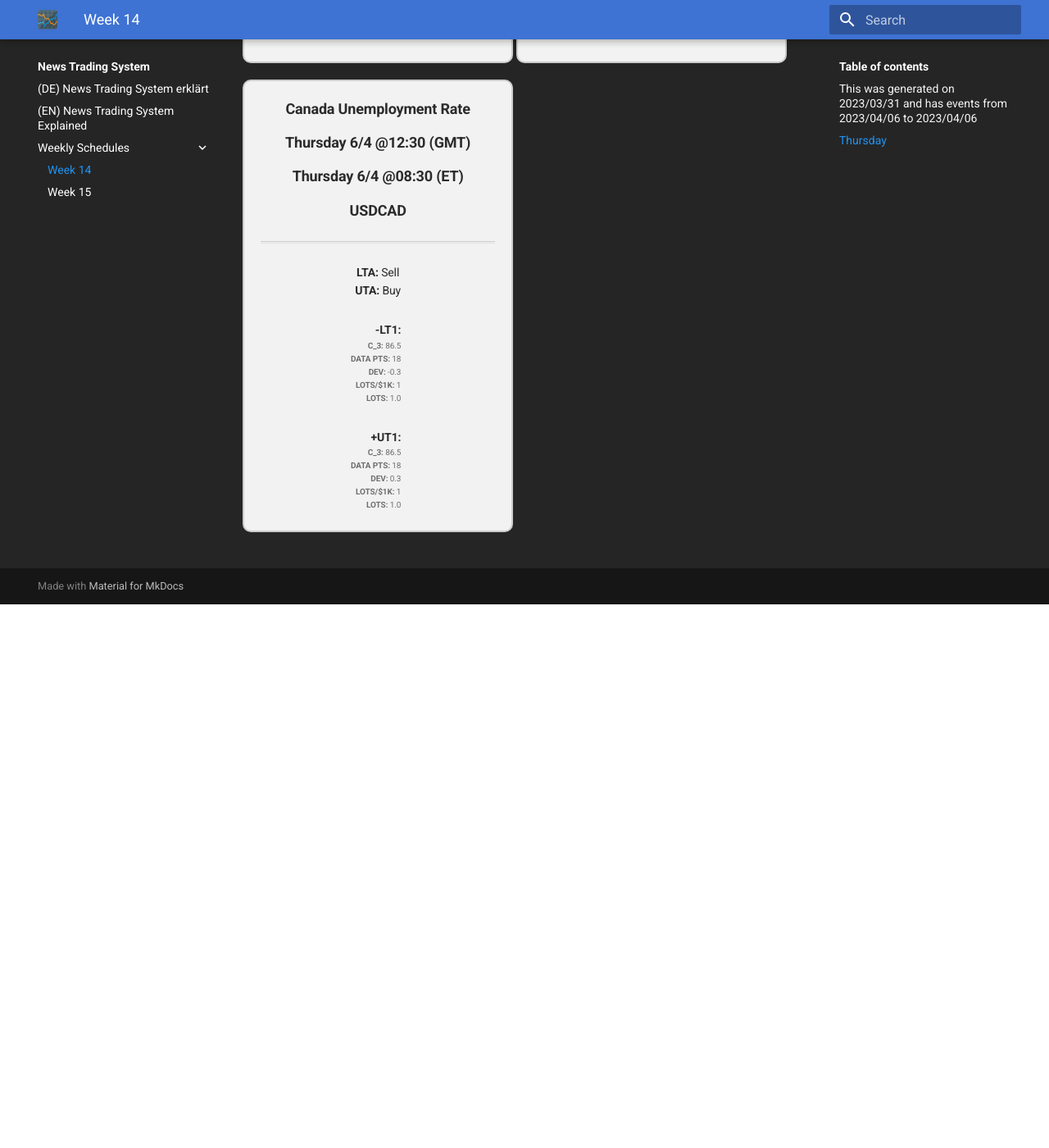
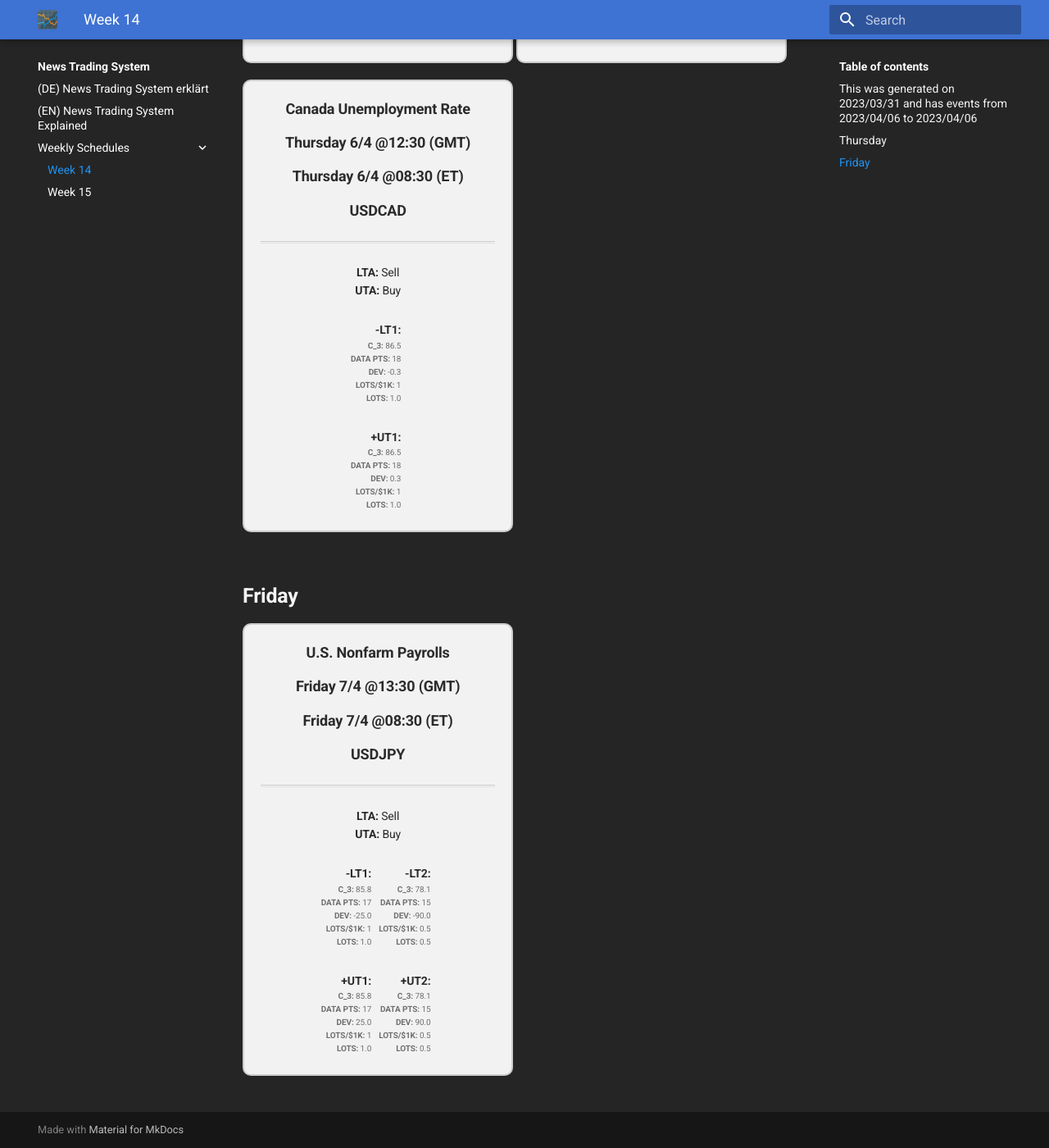
Before and after one commit to spliffli/news-trading-analyzer, an MkDocs documentation site: the page built from docs/weekly-schedules/week-14-schedule.md, in a window 1280 px wide and 1400 px high, scrolled down 833 px. Shown: the whole window at 82% size. Built offline with MkDocs 1.6.1 and Material for MkDocs 9.7.7, drawn with Linux system fonts in a browser that asks for light colours; comment, search, counter and statistics services are not loaded; before the commit the page ends 1570 px from its top, so only the background shows below that.

Commit message:
added NFP to Week 14's schedule. For some reason it was missing.

```diff
--- a/docs/weekly-schedules/week-14-schedule.md
+++ b/docs/weekly-schedules/week-14-schedule.md
@@ -5,143 +5,196 @@
 
 --------
 
-## Thursday
+## **Thursday**
 
-  <div class="card-wrapper">
-<div class="card">
-  <h3>U.S. Initial Jobless Claims</h3>
-  <h3>Thursday 6/4 @12:30 (GMT)</h3>
-  <h3>Thursday 6/4 @08:30 (ET)</h3>
-  <h3>USDJPY</h3>
-  <hr>
-  <div class="triggers">
-    <h4>LTA: <span>Buy</span></h4>
-    <h4>UTA: <span>Sell</span></h4>
-    <br>
-      <div class="lower-triggers">
-      <div class="trigger">
-        <h4>-LT1:</h4>
-        <h5>c_3: <span>78.6</span></h5>
-        <h5>data pts: <span>72</span></h5>
-        <h5>dev: <span>-12.0</span></h5>
-        <h5>lots/$1k: <span>0.5</span></h5>
-        <h5>lots: <span>0.5</span></h5>
+<div class="card-wrapper">
+  <div class="card">
+    <h3>U.S. Initial Jobless Claims</h3>
+    <h3>Thursday 6/4 @12:30 (GMT)</h3>
+    <h3>Thursday 6/4 @08:30 (ET)</h3>
+    <h3>USDJPY</h3>
+    <hr>
+    <div class="triggers">
+      <h4>LTA: <span>Buy</span></h4>
+      <h4>UTA: <span>Sell</span></h4>
+      <br>
+        <div class="lower-triggers">
+        <div class="trigger">
+          <h4>-LT1:</h4>
+          <h5>c_3: <span>78.6</span></h5>
+          <h5>data pts: <span>72</span></h5>
+          <h5>dev: <span>-12.0</span></h5>
+          <h5>lots/$1k: <span>0.5</span></h5>
+          <h5>lots: <span>0.5</span></h5>
+        </div>
+      </div>
+      <br>
+      <div class="upper-triggers">
+        <div class="trigger">
+        <h4>+UT1:</h4>
+          <h5>c_3: <span>78.6</span></h5>
+          <h5>data pts: <span>72</span></h5>
+          <h5>dev: <span>12.0</span></h5>
+          <h5>lots/$1k: <span>0.5</span></h5>
+          <h5>lots: <span>0.5</span></h5>
+        </div>
       </div>
     </div>
-    <br>
-    <div class="upper-triggers">
-      <div class="trigger">
-      <h4>+UT1:</h4>
-        <h5>c_3: <span>78.6</span></h5>
-        <h5>data pts: <span>72</span></h5>
-        <h5>dev: <span>12.0</span></h5>
-        <h5>lots/$1k: <span>0.5</span></h5>
-        <h5>lots: <span>0.5</span></h5>
+  </div>
+  </div>  <div class="card-wrapper">
+  <div class="card">
+    <h3>Canada Employment Change</h3>
+    <h3>Thursday 6/4 @12:30 (GMT)</h3>
+    <h3>Thursday 6/4 @08:30 (ET)</h3>
+    <h3>USDCAD</h3>
+    <hr>
+    <div class="triggers">
+      <h4>LTA: <span>Buy</span></h4>
+      <h4>UTA: <span>Sell</span></h4>
+      <br>
+        <div class="lower-triggers">
+        <div class="trigger">
+          <h4>-LT1:</h4>
+          <h5>c_3: <span>87.6</span></h5>
+          <h5>data pts: <span>15</span></h5>
+          <h5>dev: <span>-10.0</span></h5>
+          <h5>lots/$1k: <span>1</span></h5>
+          <h5>lots: <span>1.0</span></h5>
+        </div>
+        <div class="trigger">
+          <h4>-LT2:</h4>
+          <h5>c_3: <span>78.8</span></h5>
+          <h5>data pts: <span>15</span></h5>
+          <h5>dev: <span>-25.0</span></h5>
+          <h5>lots/$1k: <span>0.5</span></h5>
+          <h5>lots: <span>0.5</span></h5>
+        </div>
+        <div class="trigger">
+          <h4>-LT3:</h4>
+          <h5>c_3: <span>99.0</span></h5>
+          <h5>data pts: <span>16</span></h5>
+          <h5>dev: <span>-50.0</span></h5>
+          <h5>lots/$1k: <span>2</span></h5>
+          <h5>lots: <span>2.0</span></h5>
+        </div>
+      </div>
+      <br>
+      <div class="upper-triggers">
+        <div class="trigger">
+        <h4>+UT1:</h4>
+          <h5>c_3: <span>87.6</span></h5>
+          <h5>data pts: <span>15</span></h5>
+          <h5>dev: <span>10.0</span></h5>
+          <h5>lots/$1k: <span>1</span></h5>
+          <h5>lots: <span>1.0</span></h5>
+        </div>
+        <div class="trigger">
+        <h4>+UT2:</h4>
+          <h5>c_3: <span>78.8</span></h5>
+          <h5>data pts: <span>15</span></h5>
+          <h5>dev: <span>25.0</span></h5>
+          <h5>lots/$1k: <span>0.5</span></h5>
+          <h5>lots: <span>0.5</span></h5>
+        </div>
+        <div class="trigger">
+        <h4>+UT3:</h4>
+          <h5>c_3: <span>99.0</span></h5>
+          <h5>data pts: <span>16</span></h5>
+          <h5>dev: <span>50.0</span></h5>
+          <h5>lots/$1k: <span>2</span></h5>
+          <h5>lots: <span>2.0</span></h5>
+        </div>
       </div>
     </div>
-
+  </div>
+  </div>  <div class="card-wrapper">
+  <div class="card">
+    <h3>Canada Unemployment Rate</h3>
+    <h3>Thursday 6/4 @12:30 (GMT)</h3>
+    <h3>Thursday 6/4 @08:30 (ET)</h3>
+    <h3>USDCAD</h3>
+    <hr>
+    <div class="triggers">
+      <h4>LTA: <span>Sell</span></h4>
+      <h4>UTA: <span>Buy</span></h4>
+      <br>
+        <div class="lower-triggers">
+        <div class="trigger">
+          <h4>-LT1:</h4>
+          <h5>c_3: <span>86.5</span></h5>
+          <h5>data pts: <span>18</span></h5>
+          <h5>dev: <span>-0.3</span></h5>
+          <h5>lots/$1k: <span>1</span></h5>
+          <h5>lots: <span>1.0</span></h5>
+        </div>
+      </div>
+      <br>
+      <div class="upper-triggers">
+        <div class="trigger">
+        <h4>+UT1:</h4>
+          <h5>c_3: <span>86.5</span></h5>
+          <h5>data pts: <span>18</span></h5>
+          <h5>dev: <span>0.3</span></h5>
+          <h5>lots/$1k: <span>1</span></h5>
+          <h5>lots: <span>1.0</span></h5>
+        </div>
+      </div>
+    </div>
   </div>
 </div>
-</div>  <div class="card-wrapper">
-<div class="card">
-  <h3>Canada Employment Change</h3>
-  <h3>Thursday 6/4 @12:30 (GMT)</h3>
-  <h3>Thursday 6/4 @08:30 (ET)</h3>
-  <h3>USDCAD</h3>
-  <hr>
-  <div class="triggers">
-    <h4>LTA: <span>Buy</span></h4>
-    <h4>UTA: <span>Sell</span></h4>
-    <br>
-      <div class="lower-triggers">
-      <div class="trigger">
-        <h4>-LT1:</h4>
-        <h5>c_3: <span>87.6</span></h5>
-        <h5>data pts: <span>15</span></h5>
-        <h5>dev: <span>-10.0</span></h5>
-        <h5>lots/$1k: <span>1</span></h5>
-        <h5>lots: <span>1.0</span></h5>
+
+
+
+## **Friday**
+
+<div class="card-wrapper">
+  <div class="card">
+    <h3>U.S. Nonfarm Payrolls</h3>
+    <h3>Friday 7/4 @13:30 (GMT)</h3>
+    <h3>Friday 7/4 @08:30 (ET)</h3>
+    <h3>USDJPY</h3>
+    <hr>
+    <div class="triggers">
+      <h4>LTA: <span>Sell</span></h4>
+      <h4>UTA: <span>Buy</span></h4>
+      <br>
+        <div class="lower-triggers">
+        <div class="trigger">
+          <h4>-LT1:</h4>
+          <h5>c_3: <span>85.8</span></h5>
+          <h5>data pts: <span>17</span></h5>
+          <h5>dev: <span>-25.0</span></h5>
+          <h5>lots/$1k: <span>1</span></h5>
+          <h5>lots: <span>1.0</span></h5>
+        </div>
+        <div class="trigger">
+          <h4>-LT2:</h4>
+          <h5>c_3: <span>78.1</span></h5>
+          <h5>data pts: <span>15</span></h5>
+          <h5>dev: <span>-90.0</span></h5>
+          <h5>lots/$1k: <span>0.5</span></h5>
+          <h5>lots: <span>0.5</span></h5>
+        </div>
       </div>
-      <div class="trigger">
-        <h4>-LT2:</h4>
-        <h5>c_3: <span>78.8</span></h5>
-        <h5>data pts: <span>15</span></h5>
-        <h5>dev: <span>-25.0</span></h5>
-        <h5>lots/$1k: <span>0.5</span></h5>
-        <h5>lots: <span>0.5</span></h5>
-      </div>
-      <div class="trigger">
-        <h4>-LT3:</h4>
-        <h5>c_3: <span>99.0</span></h5>
-        <h5>data pts: <span>16</span></h5>
-        <h5>dev: <span>-50.0</span></h5>
-        <h5>lots/$1k: <span>2</span></h5>
-        <h5>lots: <span>2.0</span></h5>
+      <br>
+      <div class="upper-triggers">
+        <div class="trigger">
+        <h4>+UT1:</h4>
+          <h5>c_3: <span>85.8</span></h5>
+          <h5>data pts: <span>17</span></h5>
+          <h5>dev: <span>25.0</span></h5>
+          <h5>lots/$1k: <span>1</span></h5>
+          <h5>lots: <span>1.0</span></h5>
+        </div>
+        <div class="trigger">
+        <h4>+UT2:</h4>
+          <h5>c_3: <span>78.1</span></h5>
+          <h5>data pts: <span>15</span></h5>
+          <h5>dev: <span>90.0</span></h5>
+          <h5>lots/$1k: <span>0.5</span></h5>
+          <h5>lots: <span>0.5</span></h5>
+        </div>
       </div>
     </div>
-    <br>
-    <div class="upper-triggers">
-      <div class="trigger">
-      <h4>+UT1:</h4>
-        <h5>c_3: <span>87.6</span></h5>
-        <h5>data pts: <span>15</span></h5>
-        <h5>dev: <span>10.0</span></h5>
-        <h5>lots/$1k: <span>1</span></h5>
-        <h5>lots: <span>1.0</span></h5>
-      </div>
-      <div class="trigger">
-      <h4>+UT2:</h4>
-        <h5>c_3: <span>78.8</span></h5>
-        <h5>data pts: <span>15</span></h5>
-        <h5>dev: <span>25.0</span></h5>
-        <h5>lots/$1k: <span>0.5</span></h5>
-        <h5>lots: <span>0.5</span></h5>
-      </div>
-      <div class="trigger">
-      <h4>+UT3:</h4>
-        <h5>c_3: <span>99.0</span></h5>
-        <h5>data pts: <span>16</span></h5>
-        <h5>dev: <span>50.0</span></h5>
-        <h5>lots/$1k: <span>2</span></h5>
-        <h5>lots: <span>2.0</span></h5>
-      </div>
-    </div>
-
   </div>
 </div>
-</div>  <div class="card-wrapper">
-<div class="card">
-  <h3>Canada Unemployment Rate</h3>
-  <h3>Thursday 6/4 @12:30 (GMT)</h3>
-  <h3>Thursday 6/4 @08:30 (ET)</h3>
-  <h3>USDCAD</h3>
-  <hr>
-  <div class="triggers">
-    <h4>LTA: <span>Sell</span></h4>
-    <h4>UTA: <span>Buy</span></h4>
-    <br>
-      <div class="lower-triggers">
-      <div class="trigger">
-        <h4>-LT1:</h4>
-        <h5>c_3: <span>86.5</span></h5>
-        <h5>data pts: <span>18</span></h5>
-        <h5>dev: <span>-0.3</span></h5>
-        <h5>lots/$1k: <span>1</span></h5>
-        <h5>lots: <span>1.0</span></h5>
-      </div>
-    </div>
-    <br>
-    <div class="upper-triggers">
-      <div class="trigger">
-      <h4>+UT1:</h4>
-        <h5>c_3: <span>86.5</span></h5>
-        <h5>data pts: <span>18</span></h5>
-        <h5>dev: <span>0.3</span></h5>
-        <h5>lots/$1k: <span>1</span></h5>
-        <h5>lots: <span>1.0</span></h5>
-      </div>
-    </div>
-
-  </div>
-</div>
-</div>
```
Also changed, not shown: docs/weekly-schedules/week-15-schedule.md (+4 -4 lines).
